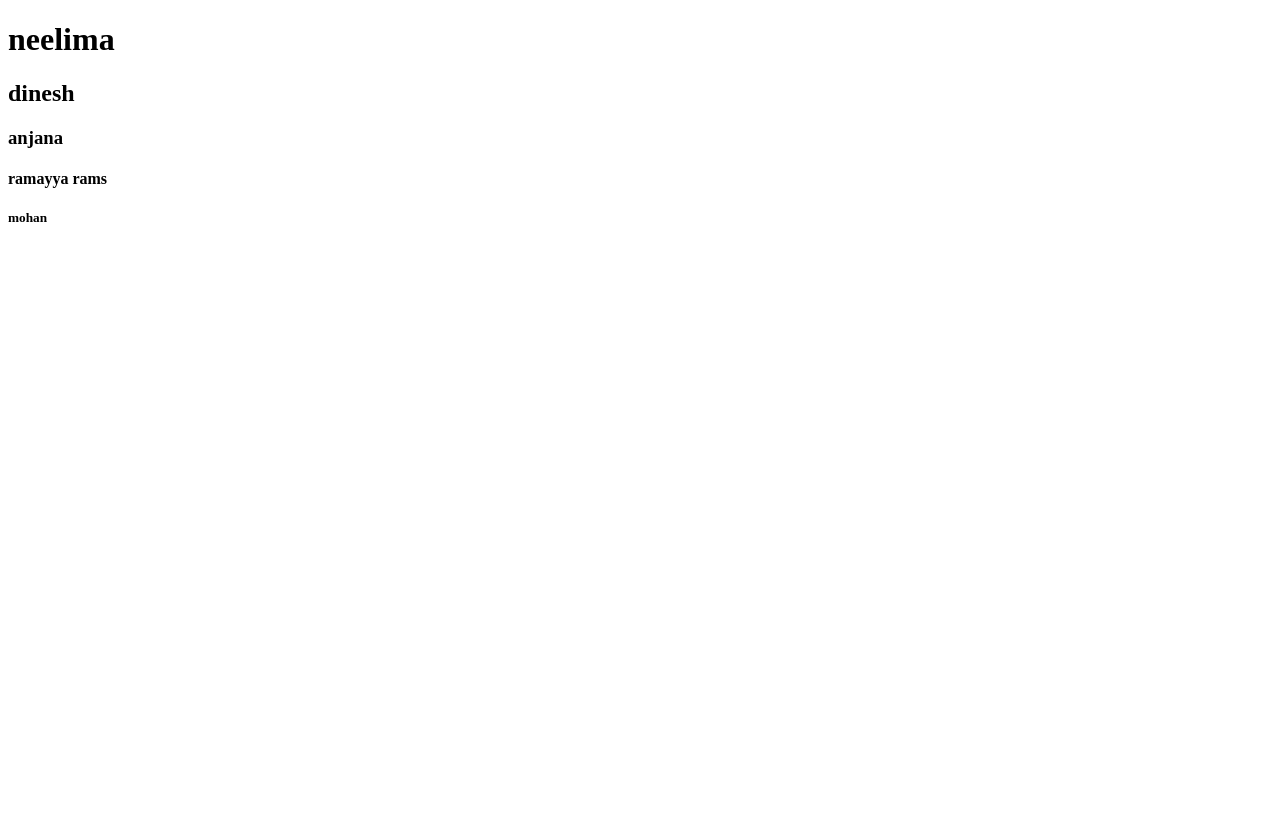
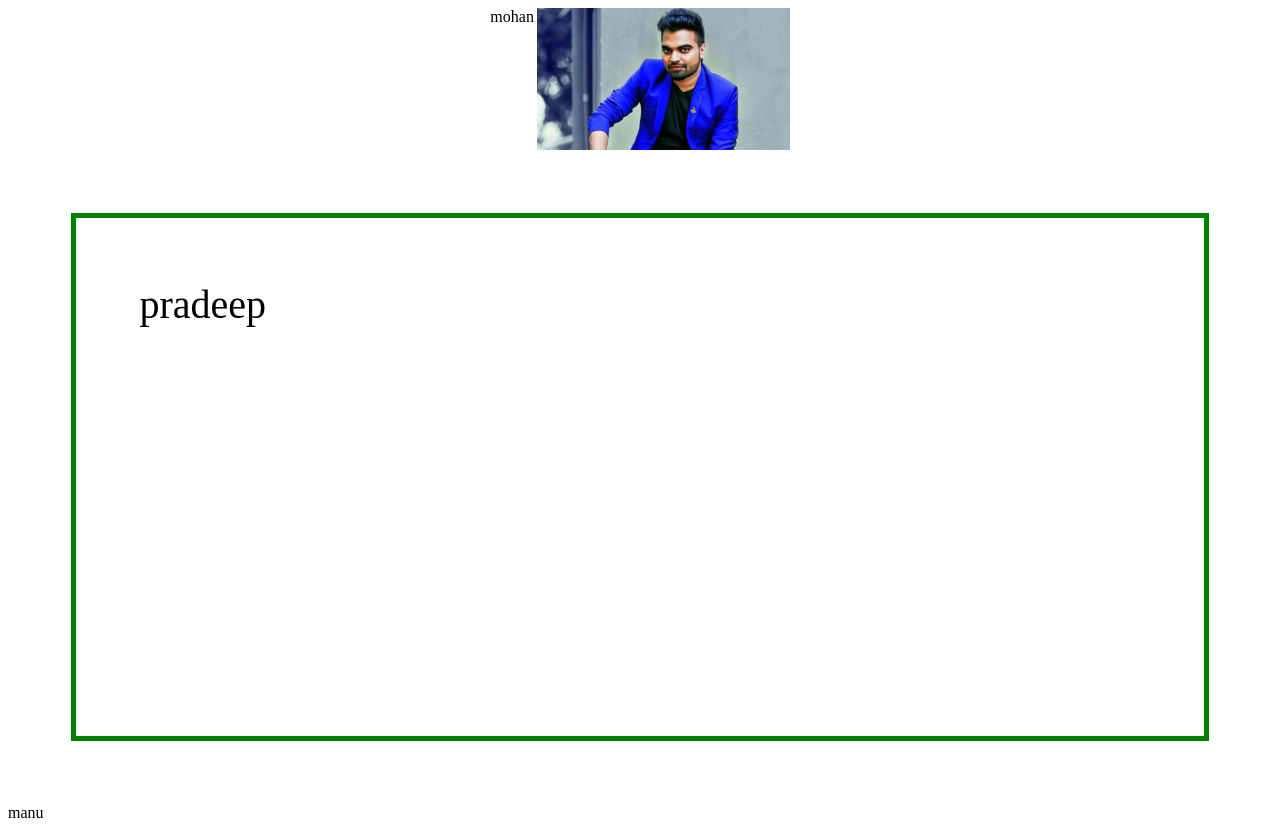
Before and after one commit to mohansaibisai/MOHANRESUME, a plain HTML site: page index.html in a window 1280 px wide. Before the commit the page ends 800 px from the top, so only its background shows below. Drawn offline with Linux system fonts and the light colour scheme.

Commit message:
commited multiple objects

```diff
--- a/index.html
+++ b/index.html
@@ -1,14 +1,37 @@
-<!DOCTYPE html>
-<html lang="en" dir="ltr">
-  <head>
-    <meta charset="utf-8">
-    <title></title>
-  </head>
-  <body>
-    <h1>neelima</h1>
-    <h2>dinesh</h2>
-    <h3>anjana</h3>
-    <h4>ramayya rams</h4>
-    <h5>mohan</h5>
+<html>
+<head>
+  <style>
+  .FlexParent{
+    display:Flex;
+    flex-direction:row;
+    justify-content:center;
+  }
+  .child1{
+    height:50%;
+    margin:5%;
+    padding:5%;
+    font-size:40px;
+    border:5px solid green;
+  }
+  .child2{
+    height:50%;
+    margin:5%;
+    padding:5%;
+    font-size:40px;
+    border:5px solid green;
+  }
+  .Mc:hover
+  {
+    color:green;
+  }
+  </style>
+</head>
+    <body>
+      <div class = 'FlexParent'
+        <divcass="mc child1"> mohan
+        <img src="img/pradeep.jpeg" align="right" style="display:block;position:relative;width:20%;height:30%;"></div>
+        <div class="mc child2"> pradeep </div>
+        <div class="mc child3"> manu </div>
+      </div>
   </body>
 </html>
```
Also changed, not shown: img/pradeep.jpeg (added), 1 other file.
